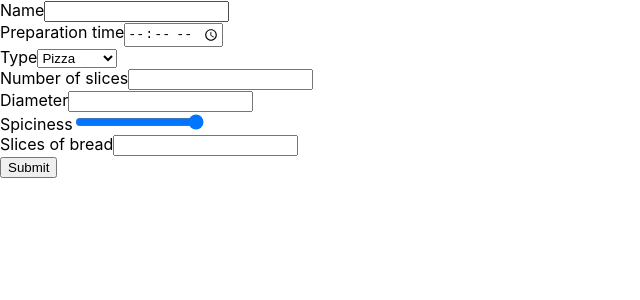
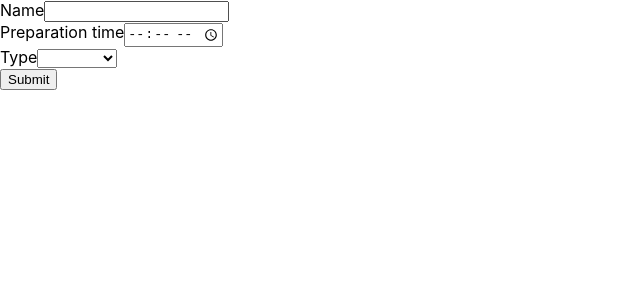
Before and after one commit to werpietrzak/dishes-form, a React (Create React App) app: page / in a window 1280 px wide. Shown: the top 300 px of the page, without its empty margins (0-640 px from the left). Built offline with nearby package versions, Linux system fonts and the light colour scheme.

Commit message:
feat: add conditional field visibility

```diff
--- /dev/null
+++ b/src/components/form/form.scss
@@ -0,0 +1,7 @@
+.form {
+    &__select-option {
+        &:first-child {
+            display: none;
+        }
+    }
+}
--- a/src/components/form/form.tsx
+++ b/src/components/form/form.tsx
@@ -1,7 +1,17 @@
-import React from 'react';
+import React, { ChangeEvent, useState } from 'react';
 import { DISH_TYPES } from '../../constants';
+import './form.scss';
 
-export const Form: React.FC = () => (
+const CN = 'form';
+
+export const Form: React.FC = () => {
+    const [selectedType, setSelectedType] = useState<string | null>(null);
+
+    const handleSelectType = (event: ChangeEvent<HTMLSelectElement>): void => {
+        setSelectedType(event.target.value);
+    };
+
+    return (
         <div>
             <form>
                 <div>
@@ -14,34 +24,49 @@ export const Form: React.FC = () => (
                 </div>
                 <div>
                     <label htmlFor="dish-type">Type</label>
-                <select id="dish-type">
+                    <select
+                        id="dish-type"
+                        defaultValue=""
+                        onChange={handleSelectType}
+                    >
+                        <option value="" className={`${CN}__select-option`} />
                         {DISH_TYPES.map(({ label, value }) => (
-                        <option value={value}>{label}</option>
+                            <option key={value} value={value}>
+                                {label}
+                            </option>
                         ))}
                     </select>
                 </div>
-            {/* for pizza */}
+                {selectedType === 'pizza' && (
+                    <>
                         <div>
-                <label htmlFor="no-of-slices">Number of slices</label>
+                            <label htmlFor="no-of-slices">
+                                Number of slices
+                            </label>
                             <input type="number" id="no-of-slices" />
                         </div>
                         <div>
                             <label htmlFor="diameter">Diameter</label>
                             <input type="number" id="diameter" />
                         </div>
-            {/* for soup */}
+                    </>
+                )}
+                {selectedType === 'soup' && (
                     <div>
                         <label htmlFor="spiciness">Spiciness</label>
                         <input type="range" id="spiciness" min={1} max={10} />
                     </div>
-            {/* for sandwich */}
+                )}
+                {selectedType === 'sandwich' && (
                     <div>
                         <label htmlFor="slices-of-bread">Slices of bread</label>
                         <input type="number" id="slices-of-bread" min={1} />
                     </div>
+                )}
                 <div>
                     <input type="submit" value="Submit" />
                 </div>
             </form>
         </div>
     );
+};
```
Lines whose indentation alone changed are shown as unchanged.
